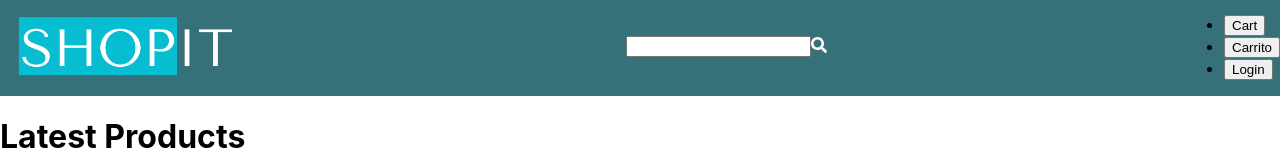
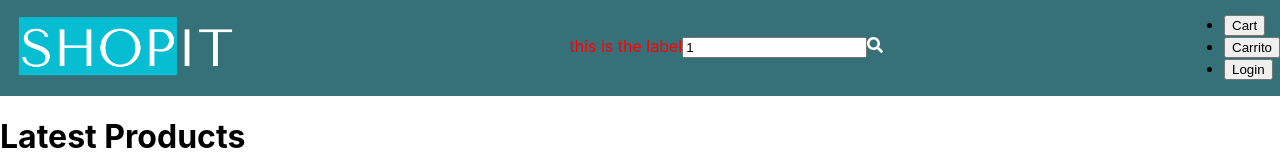
Before and after one commit to fitu/shopit-fe, a Next.js app: page / in a window 1280 px wide. Shown: the top 160 px of the page. Built offline with nearby package versions, Linux system fonts and the light colour scheme.

Commit message:
[feat/classnames]: add classnames

```diff
--- a/components/forms/InputValue.tsx
+++ b/components/forms/InputValue.tsx
@@ -1,9 +1,10 @@
+import classNames from 'classnames';
 import { isEmpty, isNil } from 'lodash';
-import PropTypes, { ReactNodeArray } from 'prop-types';
+import PropTypes from 'prop-types';
 import { ReactElement } from 'react';
 import { FormattedMessage, useIntl } from 'react-intl';
 
-import './input.module.scss';
+import styles from './input.module.scss';
 
 const InputValue = ({
     isSubmitted = false,
@@ -20,13 +21,13 @@ const InputValue = ({
     value,
     setValue,
 }: Props): ReactElement => {
-    const intl = useIntl();
+    // const intl = useIntl();
 
-    // const containerClasses = classNames('input-container', {
-    //     'input-file-container': type === 'file',
-    //     'input-valid': isSubmitted && isValid,
-    //     'input-invalid': isSubmitted && !isValid,
-    // });
+    const containerClasses = classNames(styles.inputContainer, {
+        [styles.inputFileContainer]: type === 'file',
+        [styles.inputValid]: isSubmitted && isValid,
+        [styles.inputInvalid]: isSubmitted && !isValid,
+    });
 
     const renderInput = (text: string): ReactElement => {
         if (type === 'number') {
@@ -58,7 +59,7 @@ const InputValue = ({
             return renderInput(placeHolder);
         }
 
-        const text = intl.formatMessage({ id: placeHolderId });
+        const text = 'foo' // intl.formatMessage({ id: placeHolderId });
         return renderInput(text);
     };
 
@@ -68,14 +69,14 @@ const InputValue = ({
         }
 
         if (labelId) {
-            return intl.formatMessage({ id: labelId });
+            return  'bar' // intl.formatMessage({ id: labelId });
         }
 
         return '';
     };
 
     return (
-        <div className={''}>
+        <div className={containerClasses}>
             {(label || labelId) && <label htmlFor={name}>{getLabelText()}</label>}
             {getInputComponent()}
         </div>
--- a/components/forms/input.module.scss
+++ b/components/forms/input.module.scss
@@ -0,0 +1,13 @@
+.inputContainer {
+}
+
+.inputFileContainer {
+}
+
+.inputValid {
+    color: green;
+}
+
+.inputInvalid {
+    color: red;
+}
--- a/components/products/search/SearchProducts.tsx
+++ b/components/products/search/SearchProducts.tsx
@@ -1,12 +1,21 @@
 import { ReactElement } from 'react';
 import { FaSearch } from 'react-icons/fa';
+import InputValue from '../../forms/InputValue';
 
 import styles from './searchProducts.module.scss';
 
 const SearchProducts: React.FC = (): ReactElement => {
     return (
         <div className={styles.container}>
-            <input className={styles.searchTitle}/>
+            <InputValue
+                isSubmitted={true}
+                isValid={false}
+                label='this is the label'
+                name={'search'}
+                placeHolder='this is the placeholder'
+                value={1}
+                setValue={() => 2}
+            />
             <button className={styles.searchButton}>
                 <FaSearch className={styles.searchIcon} />
             </button>
--- a/components/products/search/searchProducts.module.scss
+++ b/components/products/search/searchProducts.module.scss
@@ -1,9 +1,5 @@
 .container {
     display: flex;
-}
-
-.searchTitle {
-    color: colors.$white;
 }
 
 .searchButton {
--- a/package.json
+++ b/package.json
@@ -13,6 +13,7 @@
         "@fortawesome/react-fontawesome": "^0.1.16",
         "@types/node": "^16.11.6",
         "axios": "^0.24.0",
+        "classnames": "^2.3.1",
         "lodash": "^4.17.21",
         "next": "12.0.2",
         "prop-types": "^15.7.2",
```
Also changed, not shown: 1 other file (tests, documents, lock files or other folders).
